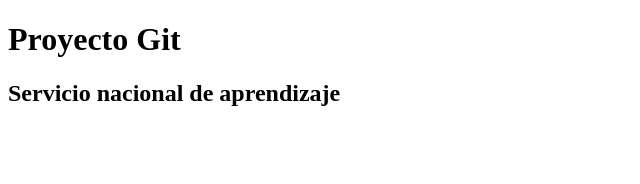
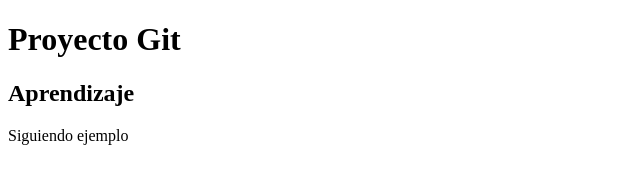
Before and after one commit to Daniela-Gomez15/GitProyecto, a plain HTML site: page index.html in a window 1280 px wide. Shown: the whole page, without its empty margins (0-640 px from the left). Drawn offline with Linux system fonts and the light colour scheme.

Commit message:
agregue un parrafo y modificamos el subtitulo

```diff
--- a/index.html
+++ b/index.html
@@ -11,7 +11,10 @@
 
     <h1>  Proyecto Git</h1>
 
-    <h2>  Servicio nacional de aprendizaje</h2>
+    <h2>  Aprendizaje</h2>
+
+    <p> Siguiendo ejemplo</p>
+
 
 
 </body>
```
